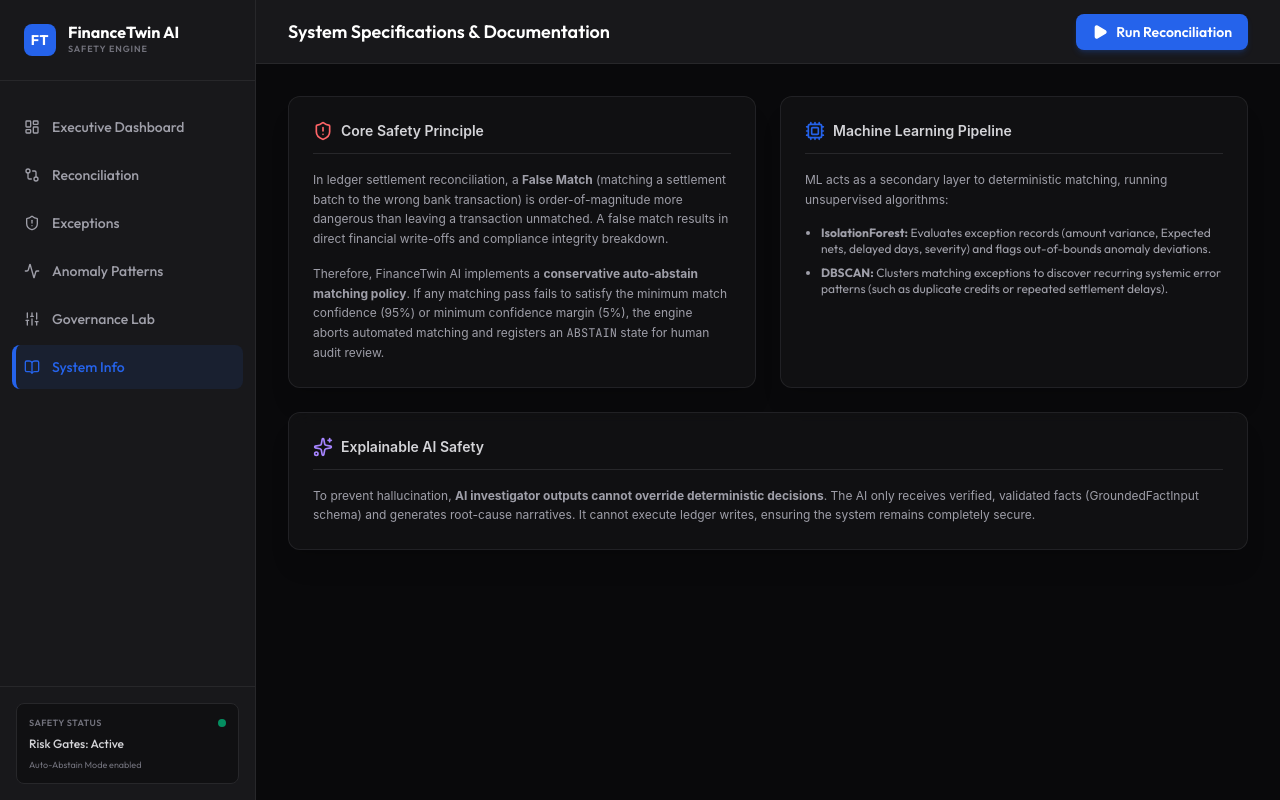
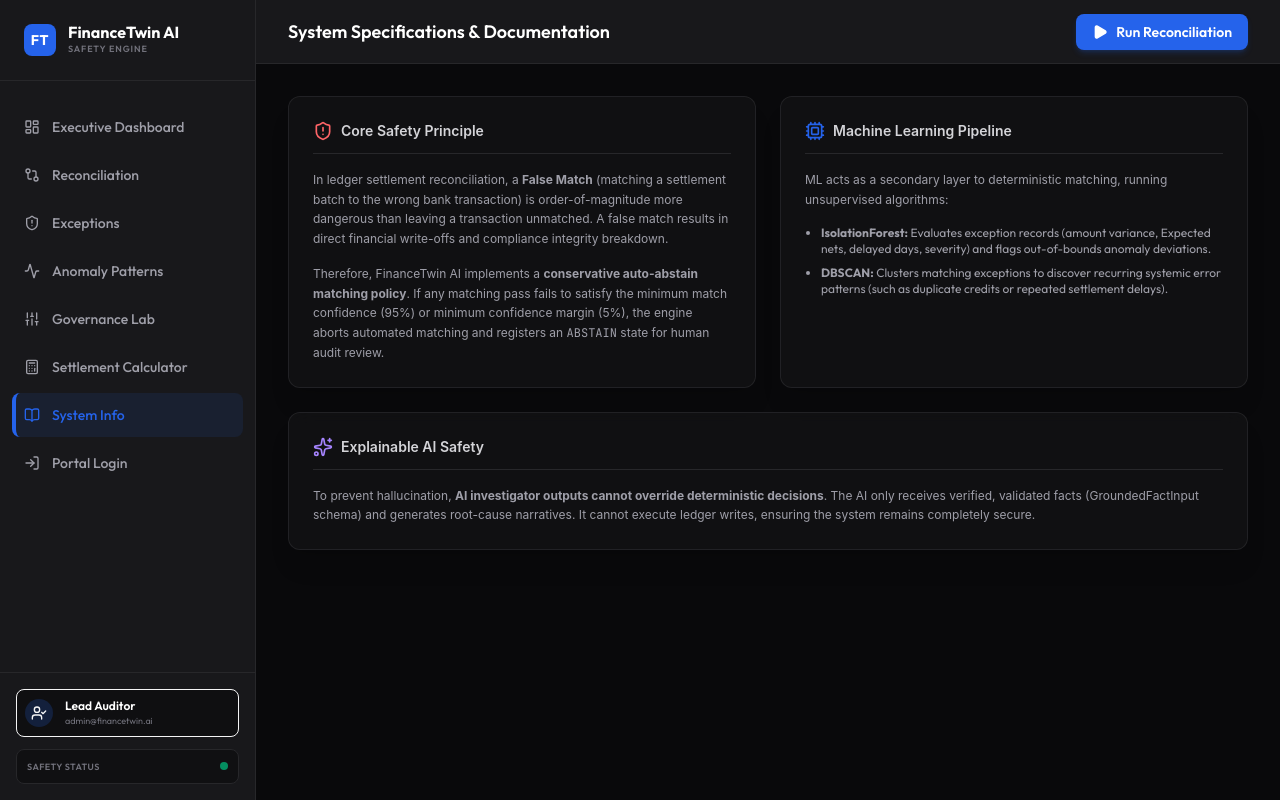
Before and after one commit to rakeshtunasahu/Financetwin-AI, a React (Vite) app in the folder frontend/: page /about in a window 1280 px wide. Built offline with nearby package versions, Linux system fonts and the light colour scheme; no server answers.

Commit message:
Update application routes and navigation sidebar to include Calculator and Login links

```diff
--- a/frontend/src/App.tsx
+++ b/frontend/src/App.tsx
@@ -8,6 +8,8 @@ import ExceptionDetails from './pages/ExceptionDetails';
 import Governance from './pages/Governance';
 import Anomalies from './pages/Anomalies';
 import About from './pages/About';
+import Calculator from './pages/Calculator';
+import Login from './pages/Login';
 
 const queryClient = new QueryClient();
 
@@ -16,12 +18,14 @@ export default function App() {
     <QueryClientProvider client={queryClient}>
       <BrowserRouter>
         <Routes>
+          <Route path="/login" element={<Login />} />
           <Route path="/" element={<Dashboard />} />
           <Route path="/reconciliation" element={<Reconciliation />} />
           <Route path="/exceptions" element={<Exceptions />} />
           <Route path="/exceptions/:id" element={<ExceptionDetails />} />
           <Route path="/anomalies" element={<Anomalies />} />
           <Route path="/governance" element={<Governance />} />
+          <Route path="/calculator" element={<Calculator />} />
           <Route path="/about" element={<About />} />
         </Routes>
       </BrowserRouter>
--- a/frontend/src/components/layout/Sidebar.tsx
+++ b/frontend/src/components/layout/Sidebar.tsx
@@ -6,7 +6,10 @@ import {
   ShieldAlert,
   Sliders,
   Activity,
-  BookOpen
+  BookOpen,
+  Calculator,
+  LogIn,
+  UserCheck
 } from 'lucide-react';
 
 export default function Sidebar() {
@@ -16,7 +19,9 @@ export default function Sidebar() {
     { name: 'Exceptions', path: '/exceptions', icon: ShieldAlert },
     { name: 'Anomaly Patterns', path: '/anomalies', icon: Activity },
     { name: 'Governance Lab', path: '/governance', icon: Sliders },
-    { name: 'System Info', path: '/about', icon: BookOpen }
+    { name: 'Settlement Calculator', path: '/calculator', icon: Calculator },
+    { name: 'System Info', path: '/about', icon: BookOpen },
+    { name: 'Portal Login', path: '/login', icon: LogIn }
   ];
 
   return (
@@ -52,14 +57,20 @@ export default function Sidebar() {
         ))}
       </nav>
 
-      <div className="p-4 border-t border-zinc-800">
-        <div className="p-3 bg-zinc-950/50 rounded-lg border border-zinc-800 flex flex-col gap-1.5">
-          <div className="flex items-center justify-between">
-            <span className="text-[9px] text-zinc-500 font-semibold uppercase tracking-wider">Safety Status</span>
-            <span className="w-2 h-2 rounded-full bg-emerald-500 animate-pulse"></span>
+      <div className="p-4 border-t border-zinc-800 space-y-3">
+        <div className="flex items-center gap-3 p-2 bg-zinc-950/60 rounded-lg border border-zinc-850">
+          <div className="w-7 h-7 rounded-full bg-brand-500/20 text-brand-400 flex items-center justify-center font-bold text-xs">
+            <UserCheck className="w-4 h-4" />
           </div>
-          <span className="text-xs text-zinc-300 font-medium">Risk Gates: Active</span>
-          <span className="text-[9px] text-zinc-500">Auto-Abstain Mode enabled</span>
+          <div className="overflow-hidden">
+            <span className="text-xs font-semibold text-white block truncate">Lead Auditor</span>
+            <span className="text-[9px] text-zinc-500 block truncate">admin@financetwin.ai</span>
+          </div>
+        </div>
+
+        <div className="p-2.5 bg-zinc-950/50 rounded-lg border border-zinc-800 flex items-center justify-between">
+          <span className="text-[9px] text-zinc-500 font-semibold uppercase tracking-wider">Safety Status</span>
+          <span className="w-2 h-2 rounded-full bg-emerald-500 animate-pulse"></span>
         </div>
       </div>
     </aside>
```
